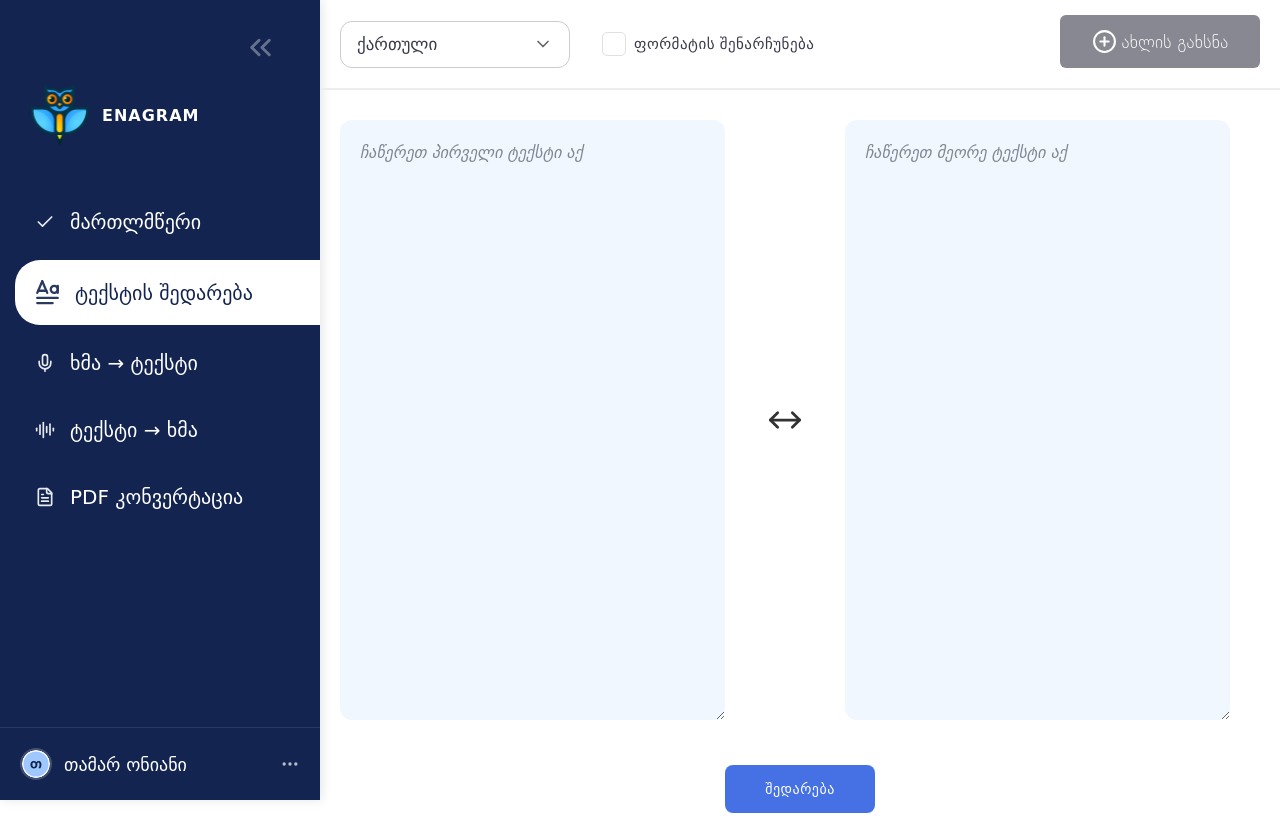
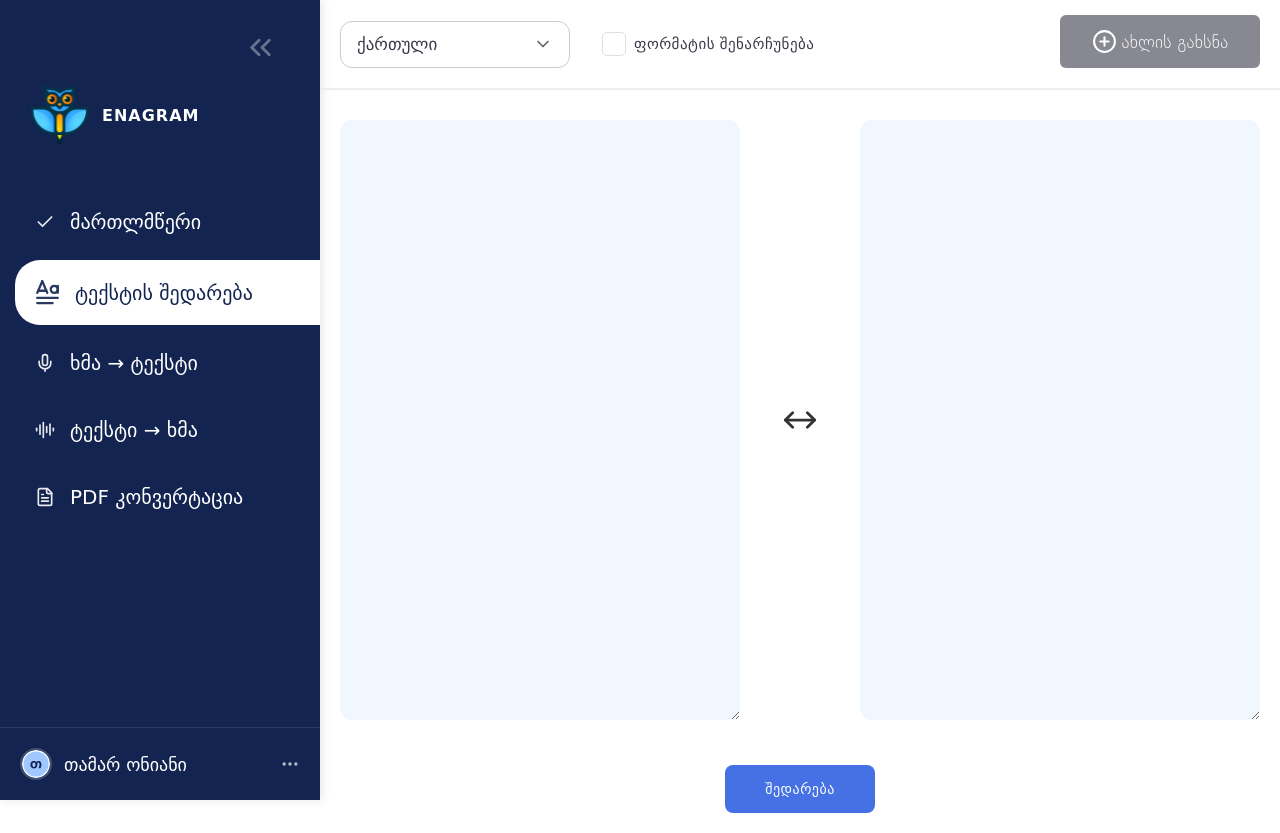
Before and after one commit to anri39/textcomparing, a React (Vite) app in the folder text-comparing/: page / in a window 1280 px wide. Both pictures are taken after a click on the button "შედარება". Built offline with nearby package versions, Linux system fonts and the light colour scheme.

Commit message:
Slightly working version

```diff
--- a/text-comparing/src/components/InputBoxes.css
+++ b/text-comparing/src/components/InputBoxes.css
@@ -81,3 +81,19 @@
   min-width: 150px;
   margin-top: 20px;
 }
+
+.inputbox.diff-view {
+  min-height: 280px;
+  padding: 20px;
+  font-size: 16px;
+  font-family: "Sylfaen", "DejaVu Sans", sans-serif;
+  line-height: 1.6;
+  font-weight: 500;
+  border: none;
+  border-radius: 12px;
+  background-color: #f0f7ff;
+  color: #2d3748;
+  box-sizing: border-box;
+  white-space: pre-wrap;
+  overflow-y: auto;
+}
--- a/text-comparing/src/components/InputBoxes.tsx
+++ b/text-comparing/src/components/InputBoxes.tsx
@@ -1,54 +1,70 @@
+import { useState } from "react";
+import { diffWords } from "diff";
+import type { Change } from "diff";
 import "./InputBoxes.css";
 import updownArrow from "../assets/arrow.svg";
-import { diffWords } from "diff";
-import type { Change } from "diff";
-import { useState } from "react";
 
 export default function InputBoxes() {
-  const [firstText, setFirstText] = useState("");
-  const [secondText, setSecondText] = useState("");
-  const [diffResult, setDiffResult] = useState<Change[]>([]);
+  const [text1, setText1] = useState("");
+  const [text2, setText2] = useState("");
+  const [diffResult, setDiffResult] = useState<Change[] | null>(null);
 
-  const handleDiff = () => {
-    const diff = diffWords(firstText, secondText);
+  const handleCompare = () => {
+    const diff = diffWords(text1, text2);
     setDiffResult(diff);
   };
 
   return (
     <div className="inputboxescontainer">
       <div className="textarea-wrapper">
-        <textarea
-          className="inputbox"
-          placeholder="ჩაწერეთ პირველი ტექსტი აქ"
-          value={firstText}
-          onChange={(e) => {
-            setFirstText(e.target.value);
-          }}
-        />
+        {diffResult ? (
+          <div className="inputbox diff-view">
+            {diffResult.map((part, i) => {
+              let style: React.CSSProperties = {};
+              if (part.removed) style = { backgroundColor: "salmon" };
+
+              return (
+                <span key={i} style={style}>
+                  {part.value}
+                </span>
+              );
+            })}
+          </div>
+        ) : (
+          <textarea
+            className="inputbox"
+            placeholder="ჩაწერეთ პირველი ტექსტი აქ"
+            value={text1}
+            onChange={(e) => setText1(e.target.value)}
+          />
+        )}
+
         <img src={updownArrow} alt="swap texts" className="swap-icon" />
-        <textarea
-          className="inputbox"
-          placeholder="ჩაწერეთ მეორე ტექსტი აქ"
-          value={secondText}
-          onChange={(e) => {
-            setSecondText(e.target.value);
-          }}
-        />
 
-        <div className="diff-output">
-          {diffResult.map((part, index) => {
-            let style: React.CSSProperties = {};
-            if (part.added) style = { backgroundColor: "#3ebc5e" };
-            else if (part.removed) style = { backgroundColor: "salmon" };
-            return (
-              <span key={index} style={style}>
-                {part.value}
-              </span>
-            );
-          })}
-        </div>
+        {diffResult ? (
+          <div className="inputbox diff-view">
+            {diffResult.map((part, i) => {
+              let style: React.CSSProperties = {};
+              if (part.added) style = { backgroundColor: "lightgreen" };
+
+              return (
+                <span key={i} style={style}>
+                  {part.value}
+                </span>
+              );
+            })}
+          </div>
+        ) : (
+          <textarea
+            className="inputbox"
+            placeholder="ჩაწერეთ მეორე ტექსტი აქ"
+            value={text2}
+            onChange={(e) => setText2(e.target.value)}
+          />
+        )}
       </div>
-      <button className="comparebtn" onClick={handleDiff}>
+
+      <button className="comparebtn" onClick={handleCompare}>
         შედარება
       </button>
     </div>
```
